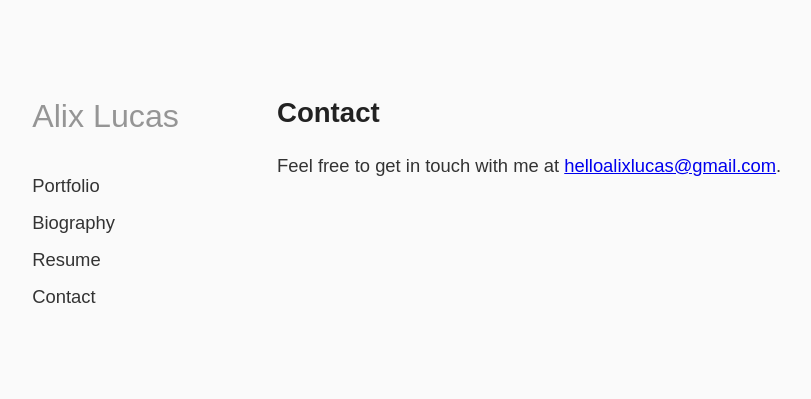
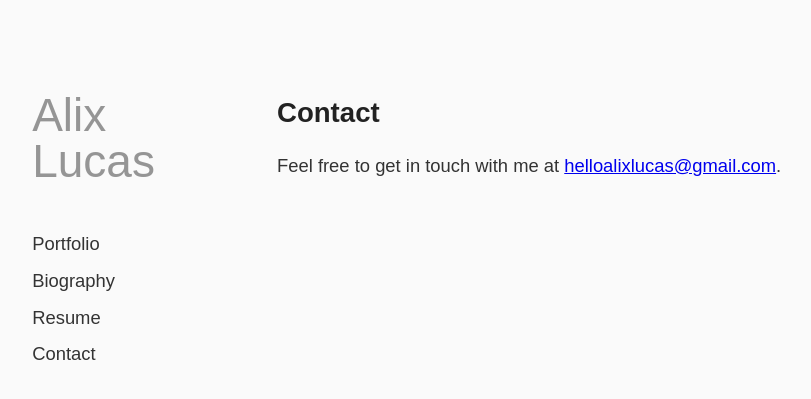
Before and after one commit to whyalix/alixlucas, a Jekyll site: the page built from contact/index.html, in a window 1280 px wide. Shown: the top 399 px of the page, without its empty margins (23-834 px from the left). Built offline with Jekyll 4.4.1, drawn with Linux system fonts in a browser that asks for light colours.

Commit message:
Increase size of header name

```diff
--- a/assets/sass/components/_header.scss
+++ b/assets/sass/components/_header.scss
@@ -25,7 +25,8 @@
 
   @media (min-width: 600px) {
     margin-bottom: 1em;
-    font-size: 175%;
+    font-size: 250%;
+    line-height: 1;
   }
 }
 
```
